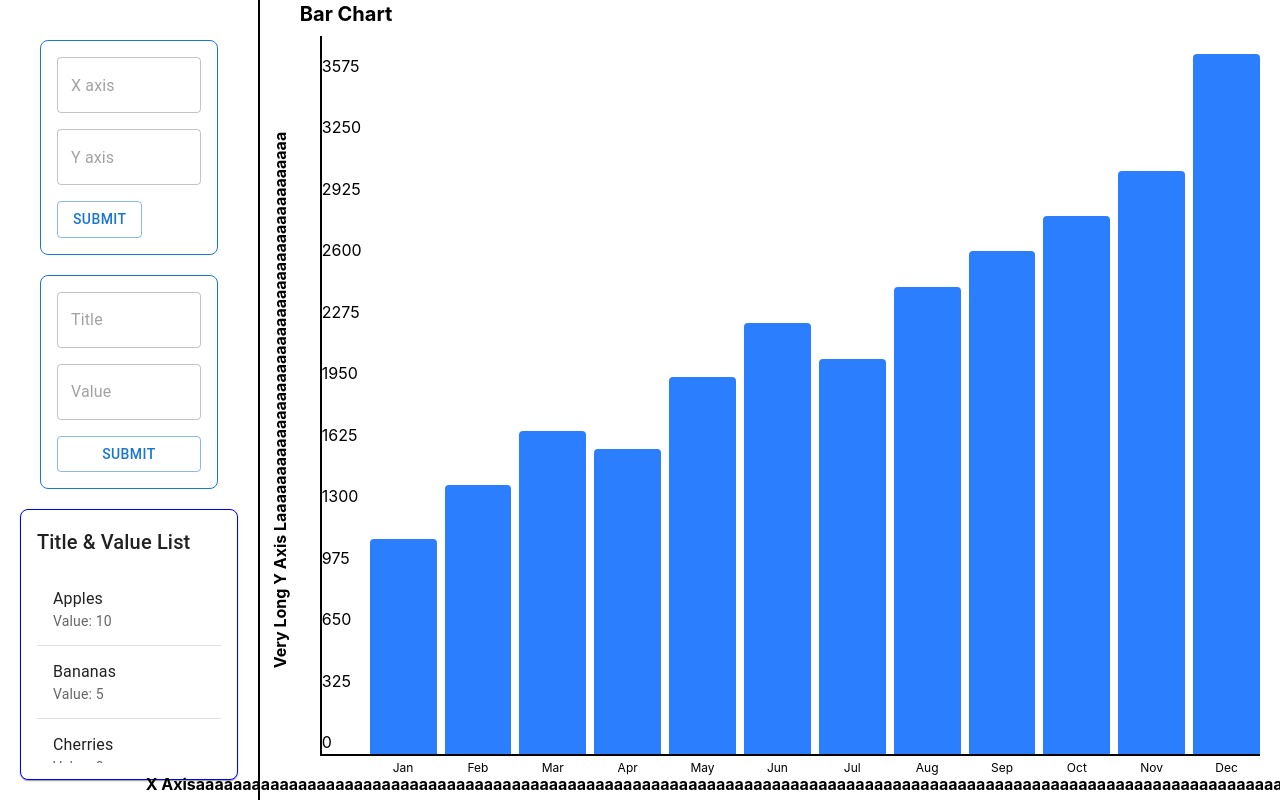
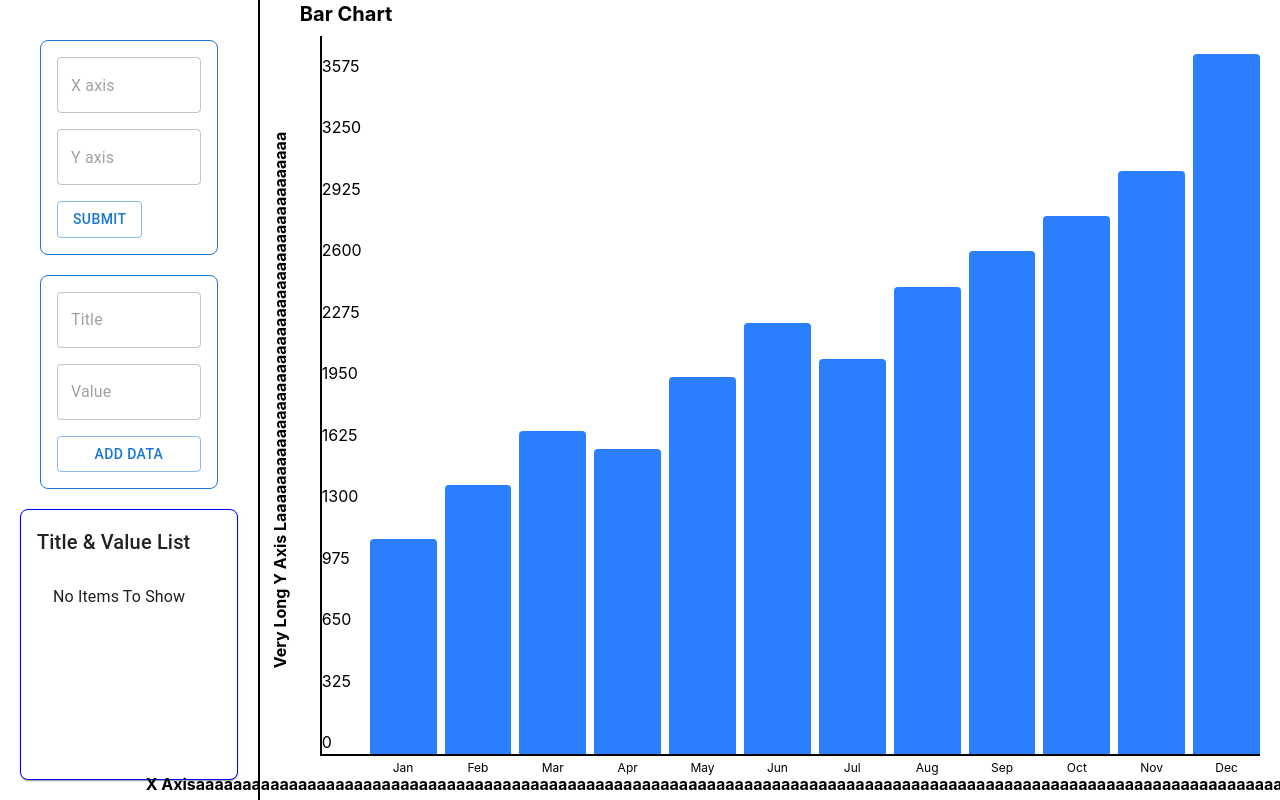
Before and after one commit to Jenith-Panchal-Simform/Practical-04-BarChartCreator, a React (Vite) app: page / in a window 1280 px wide. Shown: the top 800 px of the page. Built offline with nearby package versions, Linux system fonts and the light colour scheme.

Commit message:
feat:add axes and data value input

```diff
--- a/src/App.tsx
+++ b/src/App.tsx
@@ -1,11 +1,14 @@
 import { BarChart } from './components/ChartSection/BarChart';
 import { ValueInfo } from './components/InputSection/ValueInfo';
+import { ChartProvider } from './context/ChartProvider';
 
 function App() {
   return (
     <div className="flex">
-      <ValueInfo />
-      <BarChart />
+      <ChartProvider>
+        <ValueInfo />
+        <BarChart />
+      </ChartProvider>
     </div>
   );
 }
--- a/src/components/InputSection/ValueForm.tsx
+++ b/src/components/InputSection/ValueForm.tsx
@@ -1,10 +1,49 @@
+import { useState } from 'react';
 import { Button, FormGroup, TextField } from '@mui/material';
+import { useChartData } from '../../context/ChartContext';
 
 export const ValueForm = () => {
+  const { dispatch } = useChartData();
+
+  // Local state for axis form
+  const [xAxisLabel, setXAxisLabel] = useState('');
+  const [yAxisLabel, setYAxisLabel] = useState('');
+
+  // Local state for data form
+  const [title, setTitle] = useState('');
+  const [value, setValue] = useState('');
+
+  const handleAxesForm = (e: React.FormEvent<HTMLFormElement>) => {
+    e.preventDefault();
+    dispatch({
+      type: 'SET_AXIS',
+      payload: {
+        xAxisLabel,
+        yAxisLabel,
+      },
+    });
+  };
+
+  const handleDataForm = (e: React.FormEvent<HTMLFormElement>) => {
+    e.preventDefault();
+    if (!title.trim() || !value.trim()) return;
+    dispatch({
+      type: 'SET_DATA',
+      payload: {
+        title,
+        value: Number(value),
+      },
+    });
+
+    // Clear form after submit
+    setTitle('');
+    setValue('');
+  };
+
   return (
     <div className="flex flex-6 flex-col gap-5 p-5">
-      {/* X and Y axis input */}
-      <form>
+      {/* Axis Form */}
+      <form onSubmit={handleAxesForm}>
         <FormGroup
           sx={{
             padding: 2,
@@ -16,16 +55,28 @@ export const ValueForm = () => {
             gap: 2,
           }}
         >
-          <TextField name="xaxis" variant="outlined" placeholder="X axis" />
-          <TextField name="yaxis" variant="outlined" placeholder="Y axis" />
+          <TextField
+            name="xaxis"
+            placeholder="X axis"
+            value={xAxisLabel}
+            onChange={(e) => setXAxisLabel(e.target.value)}
+          />
+
+          <TextField
+            name="yaxis"
+            placeholder="Y axis"
+            value={yAxisLabel}
+            onChange={(e) => setYAxisLabel(e.target.value)}
+          />
+
           <Button type="submit" variant="outlined">
             Submit
           </Button>
         </FormGroup>
       </form>
 
-      {/* Value input */}
-      <form>
+      {/* Data Form */}
+      <form onSubmit={handleDataForm}>
         <FormGroup
           sx={{
             padding: 2,
@@ -37,10 +88,23 @@ export const ValueForm = () => {
             gap: 2,
           }}
         >
-          <TextField name="title" variant="outlined" placeholder="Title" />
-          <TextField name="value" variant="outlined" placeholder="Value" />
+          <TextField
+            name="title"
+            placeholder="Title"
+            value={title}
+            onChange={(e) => setTitle(e.target.value)}
+          />
+
+          <TextField
+            name="value"
+            type="number"
+            placeholder="Value"
+            value={value}
+            onChange={(e) => setValue(e.target.value)}
+          />
+
           <Button type="submit" variant="outlined">
-            Submit
+            Add Data
           </Button>
         </FormGroup>
       </form>
--- a/src/components/InputSection/ValueList.tsx
+++ b/src/components/InputSection/ValueList.tsx
@@ -1,17 +1,10 @@
-import { Fragment, useState } from 'react';
+import { Fragment } from 'react';
 import { List, ListItem, ListItemText, Typography, Divider, Paper } from '@mui/material';
+import { useChartData } from '../../context/ChartContext';
 
 export function ValueList() {
-  const [items] = useState([
-    { title: 'Apples', value: 10 },
-    { title: 'Bananas', value: 5 },
-    { title: 'Cherries', value: 8 },
-    { title: 'Dates', value: 12 },
-    { title: 'Elderberries', value: 7 },
-    { title: 'Figs', value: 4 },
-    { title: 'Grapes', value: 15 },
-  ]);
-
+  const { chartData } = useChartData();
+  const items = chartData.data;
   return (
     <Paper
       sx={{ padding: 2, borderRadius: 2, border: '1px solid blue' }}
@@ -22,6 +15,11 @@ export function ValueList() {
       </Typography>
       <div className="flex-1 overflow-y-auto">
         <List>
+          {items.length == 0 && (
+            <ListItem>
+              <ListItemText>No Items To Show</ListItemText>
+            </ListItem>
+          )}
           {items.map((item, index) => (
             <Fragment key={index}>
               <ListItem>
--- a/src/context/ChartProvider.tsx
+++ b/src/context/ChartProvider.tsx
@@ -5,42 +5,40 @@ type ChartProviderProps = {
   children: ReactNode;
 };
 export type ChartData = {
-  xAxisLabel: string | null;
-  yAxisLabel: string | null;
+  axis: {
+    xAxisLabel: string | null;
+    yAxisLabel: string | null;
+  };
   data: BarChartData[];
 };
 
 export type ChartAction =
   | {
-      type: 'SET_X_AXIS';
-      payload: string;
-    }
-  | {
-      type: 'SET_Y_AXIS';
-      payload: string;
+      type: 'SET_AXIS';
+      payload: {
+        xAxisLabel: string;
+        yAxisLabel: string;
+      };
     }
   | {
       type: 'SET_DATA';
-      payload: BarChartData[];
+      payload: BarChartData;
     };
 function reducer(state: ChartData, action: ChartAction): ChartData {
   switch (action.type) {
-    case 'SET_X_AXIS':
+    case 'SET_AXIS':
       return {
         ...state,
-        xAxisLabel: action.payload,
-      };
-
-    case 'SET_Y_AXIS':
-      return {
-        ...state,
-        yAxisLabel: action.payload,
+        axis: {
+          xAxisLabel: action.payload.xAxisLabel,
+          yAxisLabel: action.payload.xAxisLabel,
+        },
       };
 
     case 'SET_DATA':
       return {
         ...state,
-        data: action.payload,
+        data: [...state.data, action.payload],
       };
 
     default:
@@ -48,8 +46,7 @@ function reducer(state: ChartData, action: ChartAction): ChartData {
   }
 }
 const initialState: ChartData = {
-  xAxisLabel: null,
-  yAxisLabel: null,
+  axis: { xAxisLabel: null, yAxisLabel: null },
   data: [],
 };
 
```
